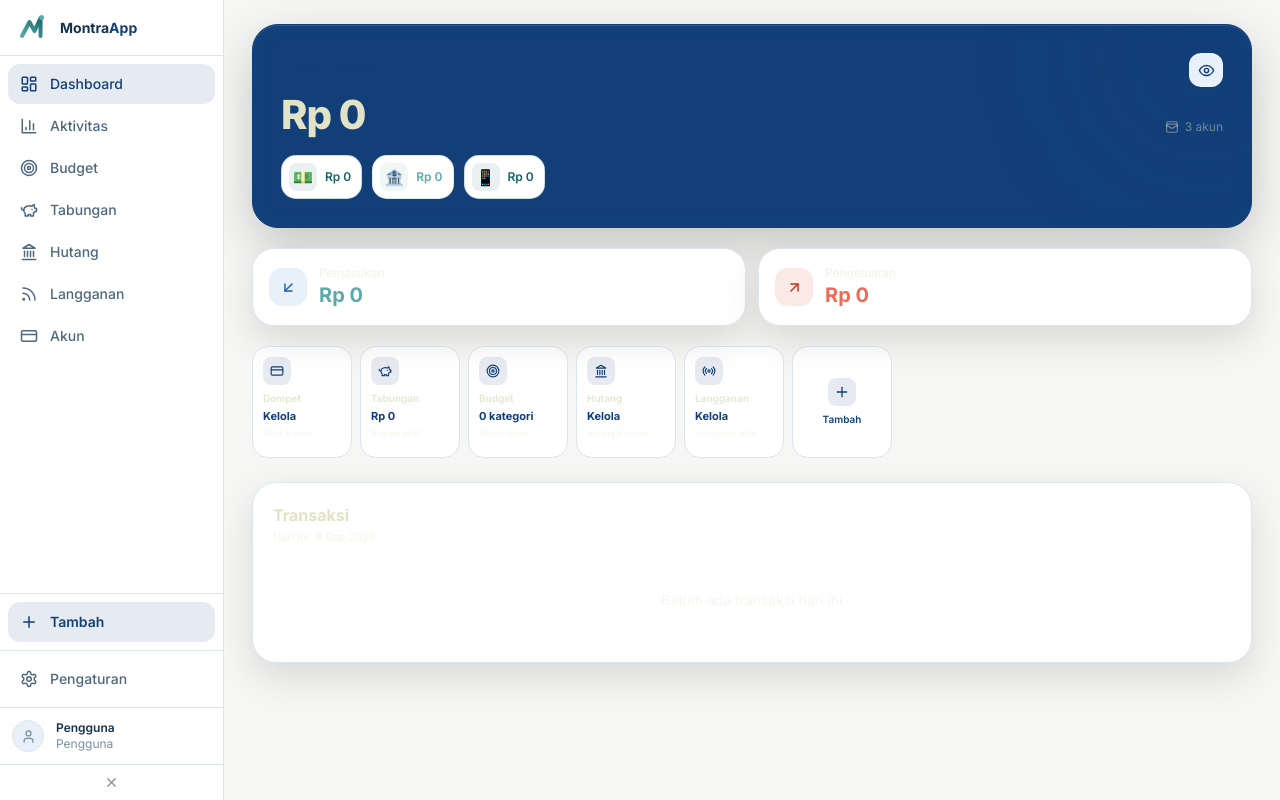
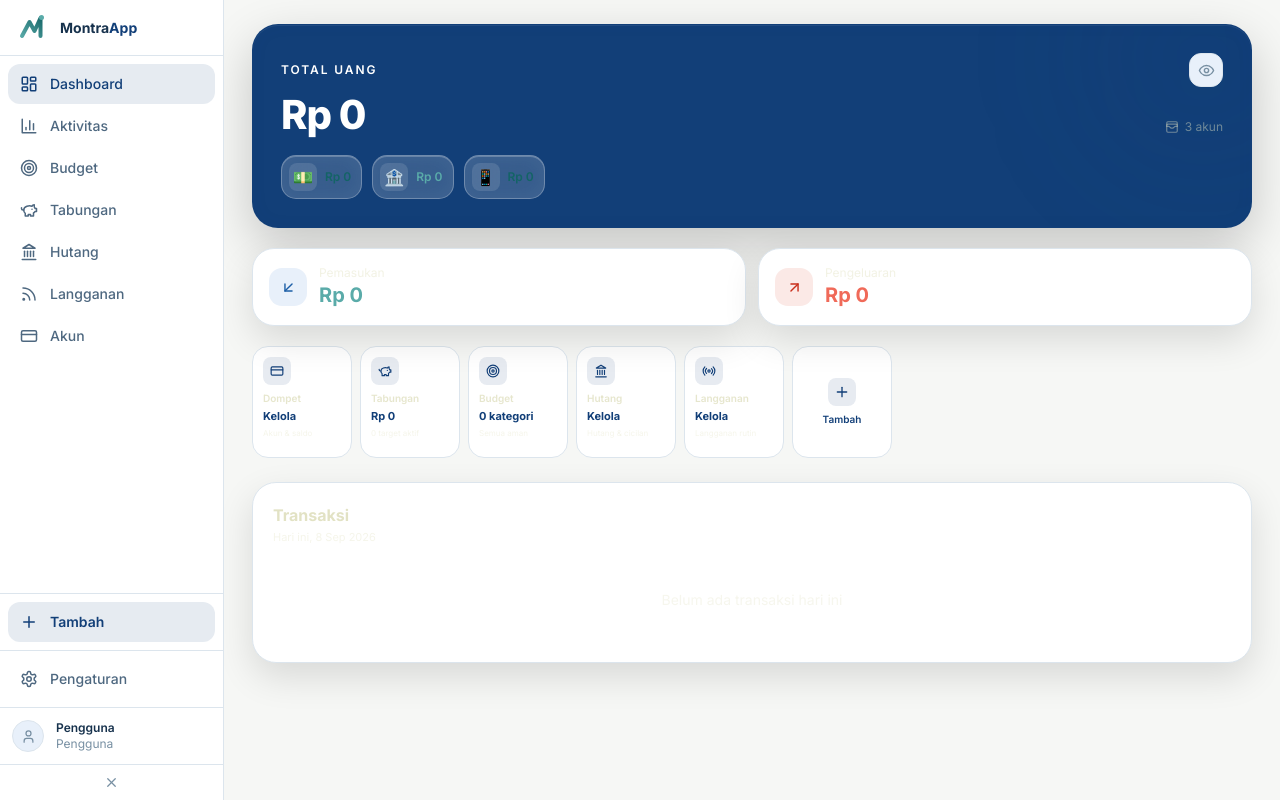
Before and after one commit to hazelinos/Tester, a React (Vite) app: page / in a window 1280 px wide. Built offline with nearby package versions, Linux system fonts and the light colour scheme.

Commit message:
style: refine total balance glass colors

```diff
--- a/src/index.css
+++ b/src/index.css
@@ -36,9 +36,7 @@
 .dashboard-month-control button { width:30px;height:30px;border-radius:10px;display:flex;align-items:center;justify-content:center;color:#7890A3;transition:.18s ease; }
 .dashboard-month-control button:hover { background:#DCE5ED;color:#17324D; }
 .dashboard-month-control span { min-width:104px;text-align:center;color:#17324D;font-size:11px;font-weight:700; }
-.dashboard-balance { background:#123F78; border:1px solid #123F78; box-shadow:inset 0 1px 0 rgba(255,255,255,.12),inset 0 0 18px rgba(29,95,167,.12),0 18px 50px rgba(0,0,0,.2); backdrop-filter:blur(18px); -webkit-backdrop-filter:blur(18px); }
-.dashboard-balance .dashboard-icon-button { color:#123F78; background:#E8F0FA; border-color:rgba(255,255,255,.35); }
-.dashboard-balance .dashboard-icon-button:hover { background:#FFFFFF; color:#123F78; }
+.dashboard-balance { background:#123F78; border:1px solid rgba(18,63,120,.34); box-shadow:inset 0 1px 0 rgba(255,255,255,.07),inset 0 0 18px rgba(18,63,120,.04),0 18px 50px rgba(0,0,0,.2); backdrop-filter:blur(18px); -webkit-backdrop-filter:blur(18px); }
 .dashboard-icon-button { width:34px;height:34px;border-radius:12px;display:flex;align-items:center;justify-content:center;color:#7890A3;background:#E8F0FA;border:1px solid #DCE5ED; }
 .dashboard-icon-button:hover { background:#DCE5ED;color:#17324D; }
 .dashboard-account-chip { display:flex;align-items:center;gap:8px;padding:7px 10px 7px 7px;border:1px solid #DCE5ED;border-radius:15px;background:#FFFFFF;backdrop-filter:blur(12px); }
@@ -98,3 +96,8 @@ div.bg-card.border.border-border.rounded-2xl.p-2\\.5.space-y-2:has(.snap-x) > di
 
 /* Keep the Category filter visibly active while its picker is open. */
 div.flex.gap-1\\.5.overflow-x-auto.scrollbar-none.pb-0\\.5:has(+ div.bg-card.border.border-border.rounded-2xl.p-2\\.5.space-y-2) > button:nth-child(4) { background:#123F78; color:#FFFFFF; border-color:#123F78; }
+
+/* Total balance: white type and liquid-glass account chips on the blue card. */
+.dashboard-balance p { color:#FFFFFF !important; }
+.dashboard-balance .dashboard-account-chip { background:rgba(255,255,255,.16); border-color:rgba(255,255,255,.28) !important; box-shadow:inset 0 1px 0 rgba(255,255,255,.22), inset 0 0 18px rgba(255,255,255,.05); backdrop-filter:blur(16px); -webkit-backdrop-filter:blur(16px); }
+.dashboard-balance .dashboard-account-chip > span:first-child { background:rgba(255,255,255,.12) !important; }
```
